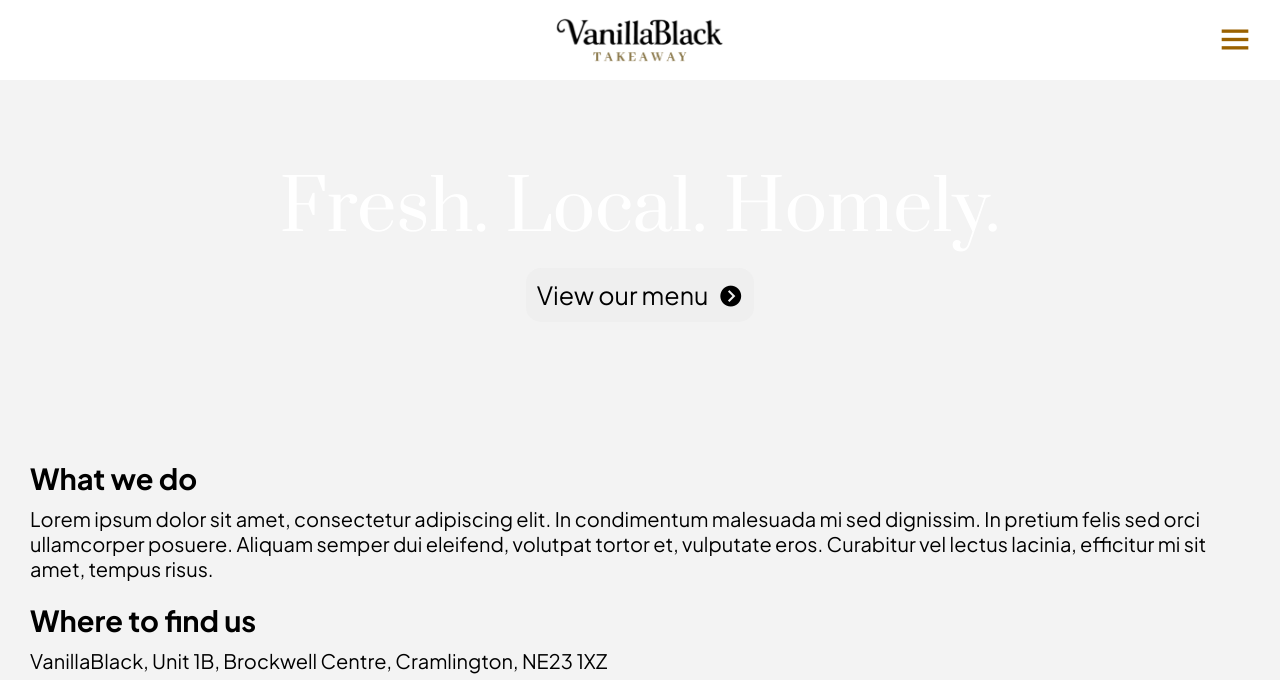
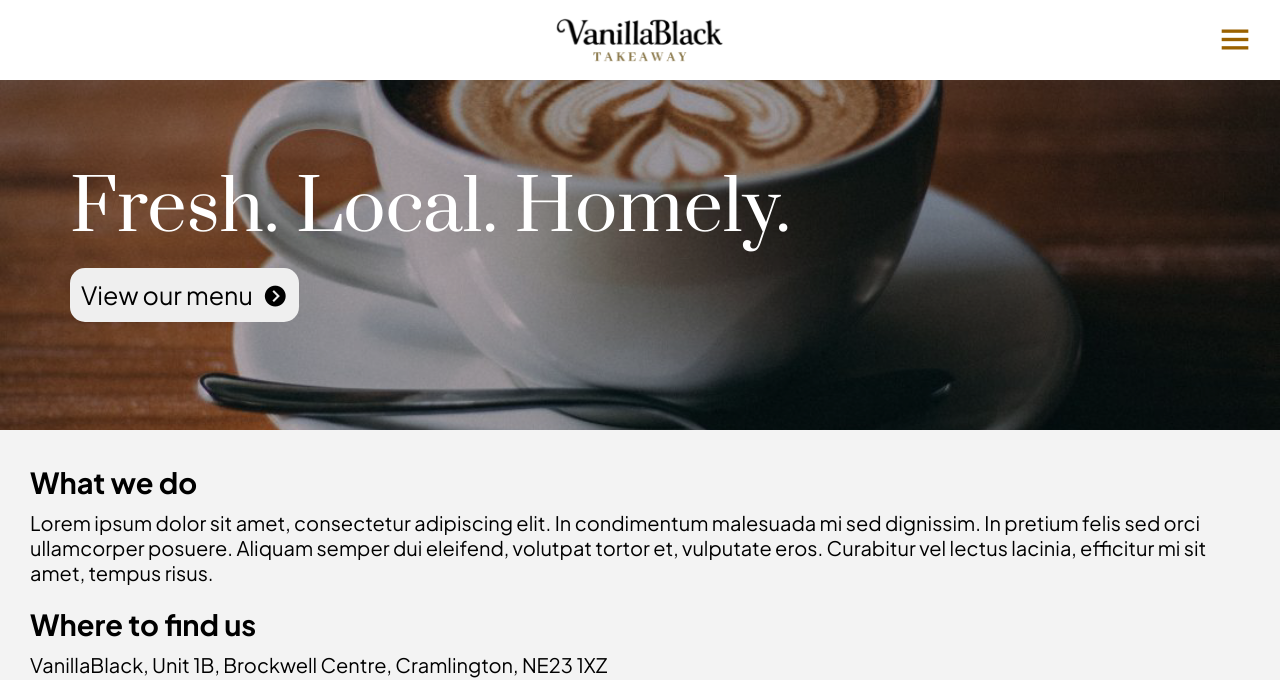
Before and after one commit to ubgamesuk/vanillablack, a plain HTML site: page index.html in a window 1280 px wide. Shown: the top 680 px of the page. Drawn offline with nearby package versions, Linux system fonts and the light colour scheme; a web font is replaced by a local one.

Commit message:
Banner fixes

```diff
--- a/index.html
+++ b/index.html
@@ -6,6 +6,7 @@
     <link rel="preconnect" href="https://fonts.googleapis.com">
     <link rel="preconnect" href="https://fonts.gstatic.com" crossorigin>
     <script src="app.js"></script>
+    <meta name="theme-color" content="#ffffff">
     <link href="https://fonts.googleapis.com/css2?family=Prata&display=swap" rel="stylesheet">
     <link href="https://fonts.googleapis.com/css2?family=Plus+Jakarta+Sans:ital,wght@0,200..800;1,200..800&display=swap" rel="stylesheet">
     <link href='https://unpkg.com/boxicons@2.1.1/css/boxicons.min.css' rel='stylesheet'>
@@ -30,6 +31,7 @@
     </nav>
     <section class="page">
     <div class="banner">
+        <img src="images/homepagebgstock.png" class="backgroundimg">
         <div class="bannercontent">
             <h1 class="bannertext">Fresh. Local. Homely.</h1>
             <button onclick="document.location='../menu'" class="bannerbutton">View our menu<i class='bx bxs-chevron-right-circle'></i></button>
--- a/style.css
+++ b/style.css
@@ -65,13 +65,25 @@ a{
 .banner{
     text-align: center;
     height: 400px;
-    padding: 70px;
-    background-image: linear-gradient(rgba(0, 0, 0, 0.416)), url(images/homepagebgstock.png);
-    background-size: cover;
     transition: ease 0.5s;
+    display: inline-block;
+    overflow: hidden;
+    position: relative;
+}
+.banner .backgroundimg{
+    width: 100%;
+    height: 100%;
+    object-fit: cover;
+    pointer-events: none;
+    z-index: -1;
+    filter: brightness(70%);
 }
 .banner .bannercontent{
-    animation: s ease-out 0s 1 slideInFromLeft;
+    padding: 70px;
+    position: absolute;
+    top: 0;
+    animation: slideInFromLeft ease 1.5s;
+    animation-fill-mode: forwards;
 }
 .banner .bannertext{
     font-size: 50px;
@@ -190,6 +202,8 @@ h2{
 @media screen and (min-width: 600px) {
     .banner{
         height: 350px;
+        width: 100%;
+        text-align: left;
     }
     .banner .bannercontent{
         margin-top: 20px;
```
Also changed, not shown: contact.html (+1 -0 lines), menu.html (+1 -0 lines).
